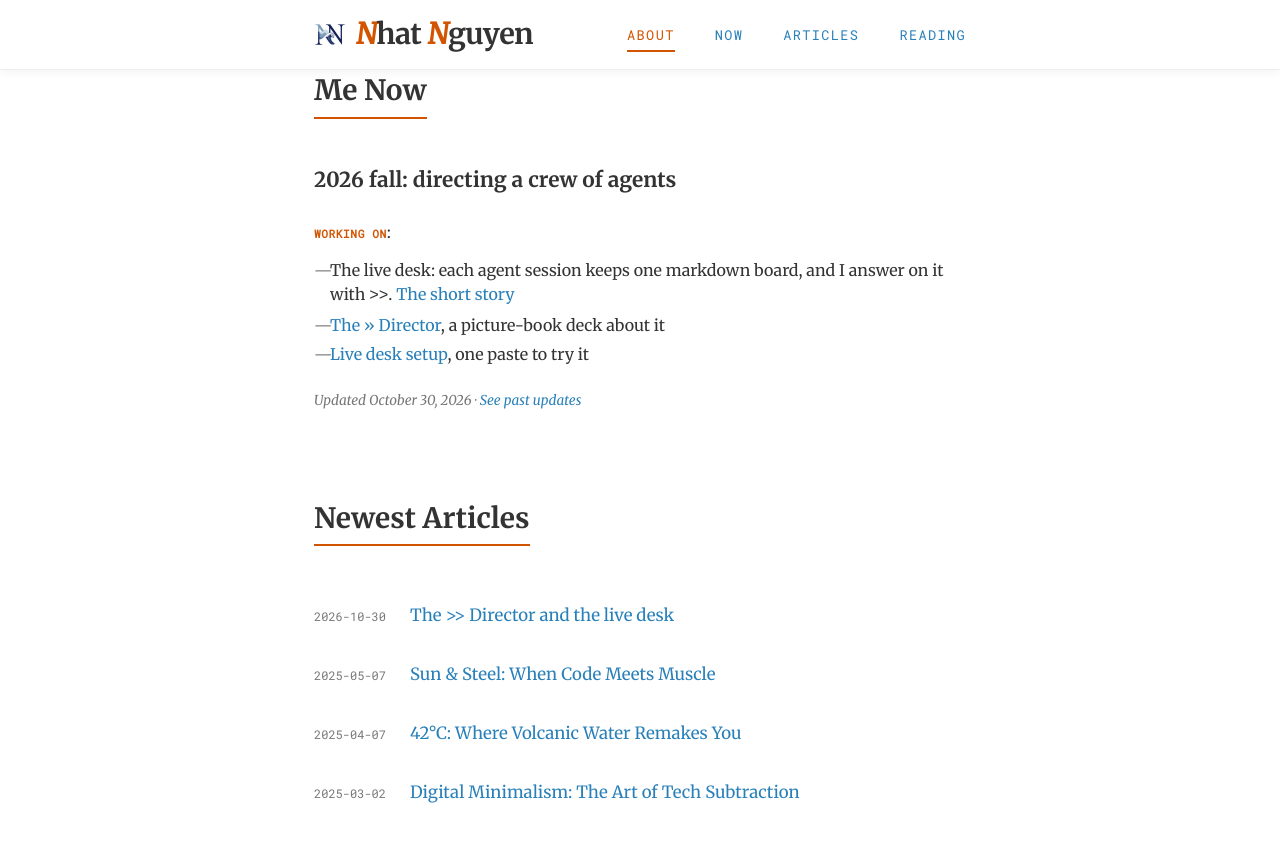
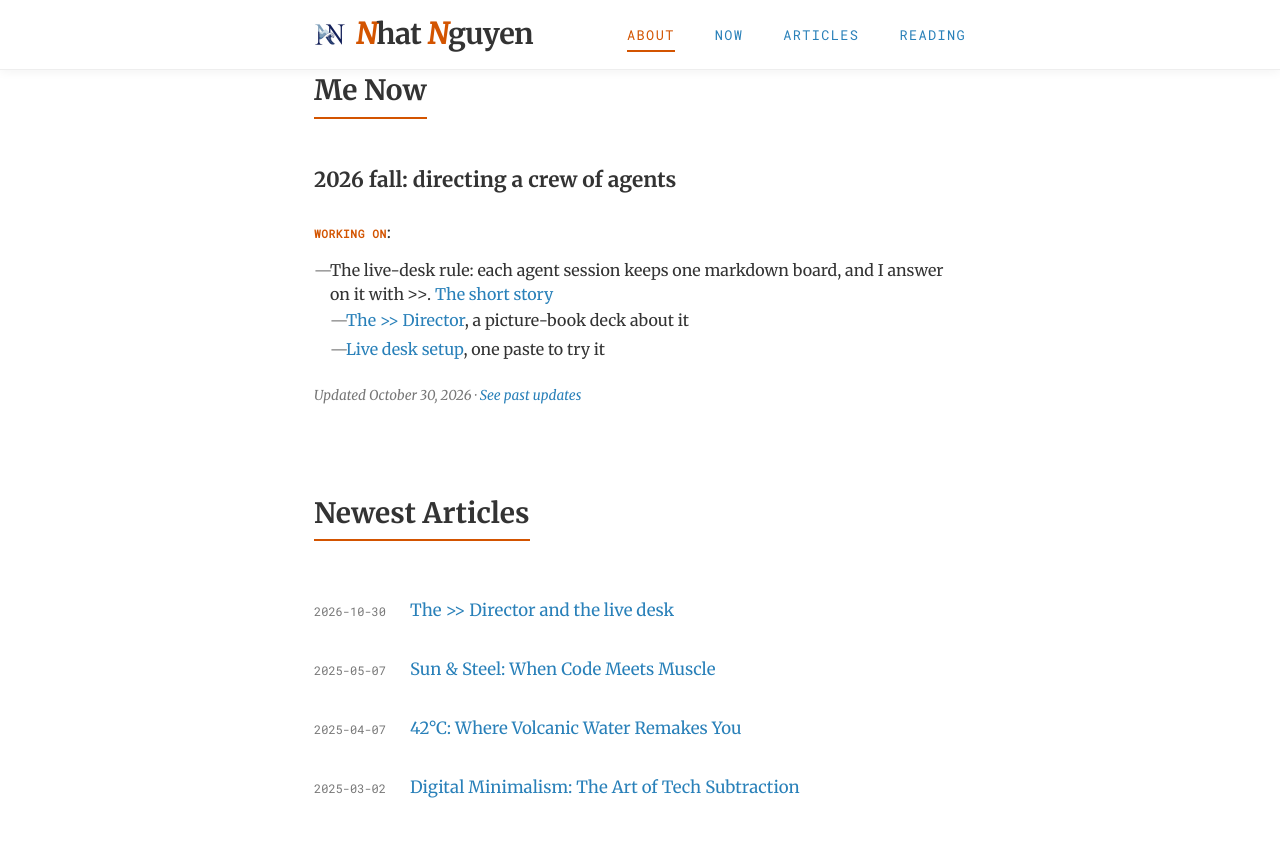
Before and after one commit to ngnnah/ngnnah.github.io, a Jekyll site: the page built from index.html, in a window 1280 px wide and 900 px high, scrolled down 483 px. Shown: the top 842 px of the window. Built offline with Jekyll 4.4.1, drawn with Linux system fonts in a browser that asks for light colours.

Commit message:
Me Now: the deck and setup links sit under the live-desk rule; >> no longer renders as »
Co-Authored-By: Claude Opus 5.5 <noreply@anthropic.com>

```diff
--- a/_data/updates.yml
+++ b/_data/updates.yml
@@ -3,9 +3,9 @@
   date: 2026-10-30
   content: |
     **Working on**:
-    - The live desk: each agent session keeps one markdown board, and I answer on it with `>>`. [The short story](/2026/10/30/the-director-and-the-live-desk.html)
-    - [The >> Director](https://ngnnah.github.io/I-And-AI/projects/live-desk/), a picture-book deck about it
-    - [Live desk setup](https://ngnnah.github.io/I-And-AI/projects/live-desk/setup/), one paste to try it
+    - The live-desk rule: each agent session keeps one markdown board, and I answer on it with `>>`. [The short story](/2026/10/30/the-director-and-the-live-desk.html)
+      - [The &gt;&gt; Director](https://ngnnah.github.io/I-And-AI/projects/live-desk/), a picture-book deck about it
+      - [Live desk setup](https://ngnnah.github.io/I-And-AI/projects/live-desk/setup/), one paste to try it
 
 
 - title: "2025 PART 2: Spring is in full swing, and summer is fast approaching!"
```
Also changed, not shown: _posts/2026-10-30-the-director-and-the-live-desk.md (+1 -1 lines).
